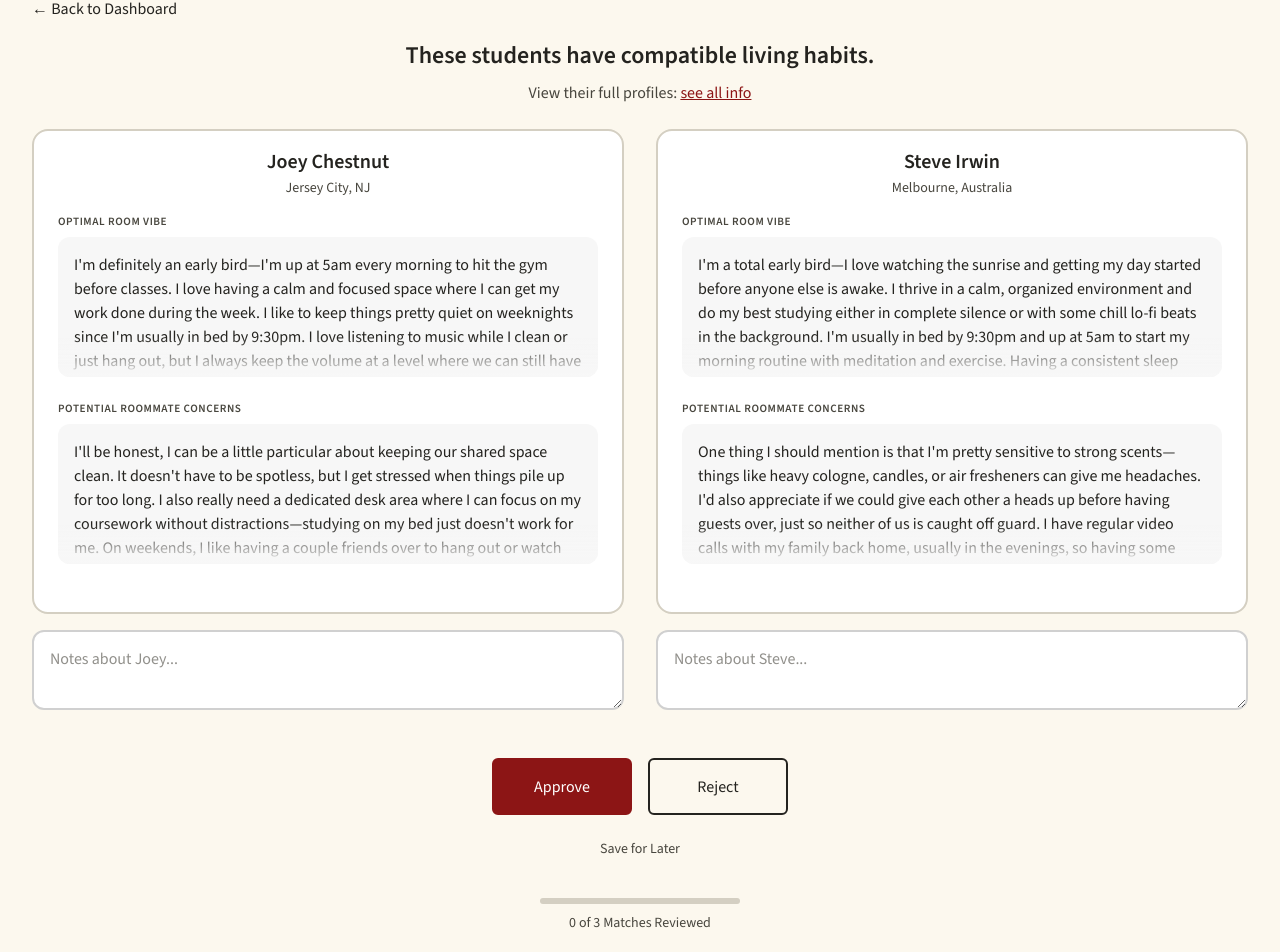
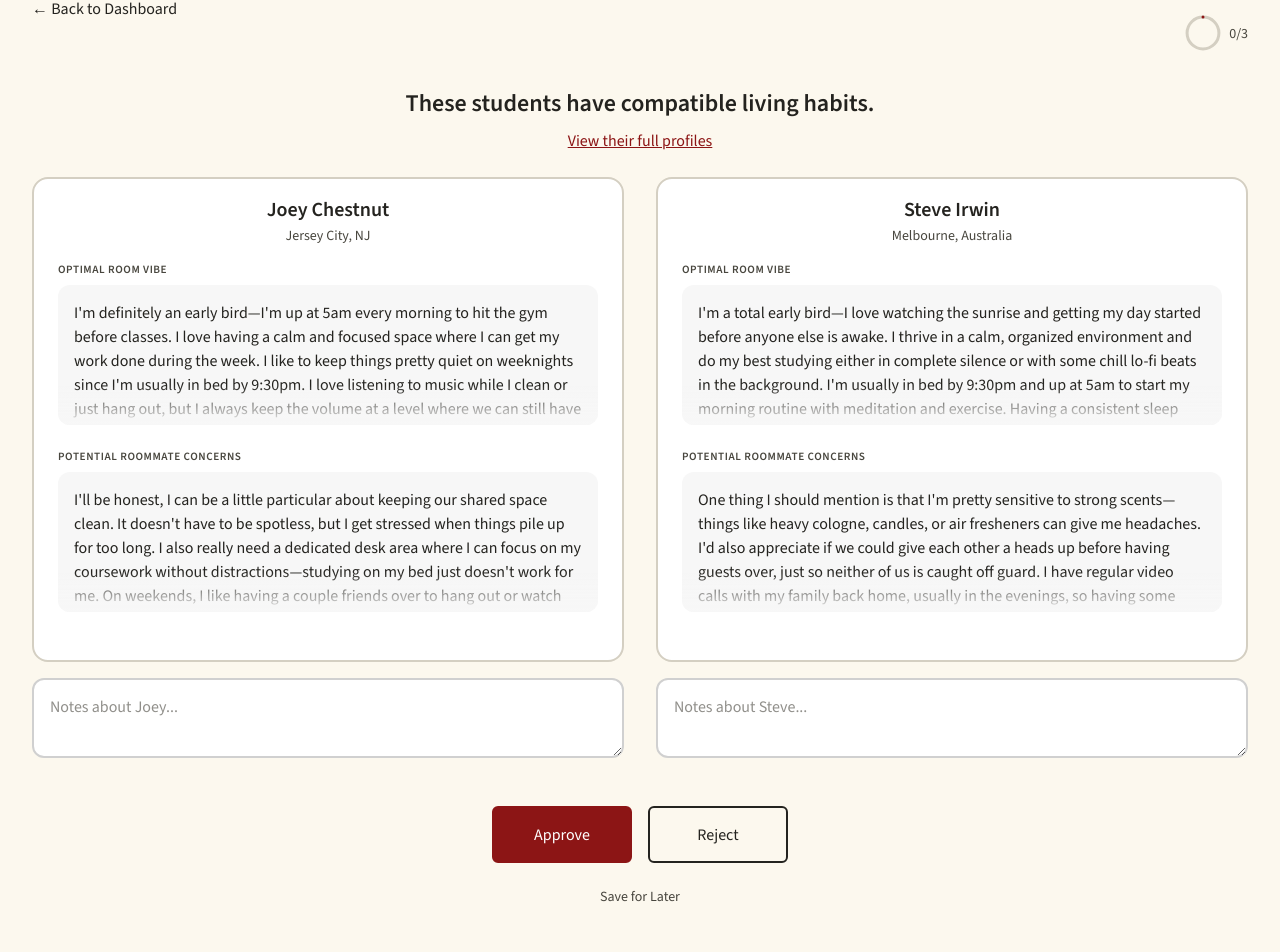
Before and after one commit to omfarkas/247froshmatch, a React (Vite) app: page /roommate in a window 1280 px wide. Shown: the part 99-1051 px from the top of the page. Built offline with nearby package versions, Linux system fonts and the light colour scheme.

Commit message:
julie fixes

```diff
--- a/src/pages/roommate/ComparisonModal.css
+++ b/src/pages/roommate/ComparisonModal.css
@@ -102,6 +102,11 @@
   border-bottom: 1px solid var(--color-border);
 }
 
+.modal-category-title--differs {
+  color: var(--color-text-secondary);
+  font-weight: 600;
+}
+
 /* Field Cards List */
 .field-cards-list {
   display: flex;
@@ -127,6 +132,11 @@
   text-align: center;
   text-transform: uppercase;
   letter-spacing: 0.03em;
+}
+
+.field-label--differs {
+  color: #dc3545;
+  font-weight: 700;
 }
 
 .field-value {
--- a/src/pages/roommate/ComparisonModal.jsx
+++ b/src/pages/roommate/ComparisonModal.jsx
@@ -108,6 +108,30 @@ function formatValue(value) {
   return value;
 }
 
+// Check if two values differ significantly
+function hasSignificantDifference(val1, val2) {
+  // Skip if either value is empty
+  if (val1 === undefined || val1 === null || val1 === "") return false;
+  if (val2 === undefined || val2 === null || val2 === "") return false;
+
+  // For numeric values (1-5 scale), difference of 2+ is significant
+  const num1 = Number(val1);
+  const num2 = Number(val2);
+  if (!isNaN(num1) && !isNaN(num2)) {
+    return Math.abs(num1 - num2) >= 2;
+  }
+
+  // For non-numeric values, any difference is significant
+  return val1 !== val2;
+}
+
+// Check if a category has significant differences
+function categoryHasSignificantDifference(category, student1, student2) {
+  return category.fields.some((field) =>
+    hasSignificantDifference(student1[field.key], student2[field.key])
+  );
+}
+
 function ComparisonModal({ student1, student2, onClose }) {
   return (
     <div className="modal-overlay" onClick={onClose}>
@@ -136,25 +160,50 @@ function ComparisonModal({ student1, student2, onClose }) {
         </div>
 
         <div className="modal-content">
-          {FIELD_CATEGORIES.map((category) => (
+          {FIELD_CATEGORIES.map((category) => {
+            const hasDifference = categoryHasSignificantDifference(
+              category,
+              student1,
+              student2
+            );
+            return (
               <div key={category.title} className="modal-category">
-              <h3 className="modal-category-title">{category.title}</h3>
+                <h3
+                  className={`modal-category-title ${
+                    hasDifference ? "modal-category-title--differs" : ""
+                  }`}
+                >
+                  {category.title}
+                </h3>
 
                 <div className="field-cards-list">
-                {category.fields.map((field) => (
+                  {category.fields.map((field) => {
+                    const fieldDiffers = hasSignificantDifference(
+                      student1[field.key],
+                      student2[field.key]
+                    );
+                    return (
                       <div key={field.key} className="field-card">
                         <div className="field-value">
                           {formatValue(student1[field.key])}
                         </div>
-                    <div className="field-label">{field.label}</div>
+                        <div
+                          className={`field-label ${
+                            fieldDiffers ? "field-label--differs" : ""
+                          }`}
+                        >
+                          {field.label}
+                        </div>
                         <div className="field-value">
                           {formatValue(student2[field.key])}
                         </div>
                       </div>
-                ))}
+                    );
+                  })}
                 </div>
               </div>
-          ))}
+            );
+          })}
         </div>
       </div>
     </div>
--- a/src/pages/roommate/Index.jsx
+++ b/src/pages/roommate/Index.jsx
@@ -45,23 +45,25 @@ function RoommateIndex() {
       <div className="roommate-page roommate-finished">
         <div className="finished-content">
           <h1>You finished reviewing matches!</h1>
-          <p style={{ marginBottom: '20px', color: '#666' }}>
+          <p style={{ marginBottom: "20px", color: "#666" }}>
             {DEMO_MATCHES.length} pairs reviewed
           </p>
-          <div style={{ display: 'flex', gap: '10px', justifyContent: 'center' }}>
+          <div
+            style={{ display: "flex", gap: "10px", justifyContent: "center" }}
+          >
             <Link to="/" className="back-link">
               ← Back to Dashboard
             </Link>
             <button
-              onClick={() => navigate('/review-matches')}
+              onClick={() => navigate("/review-matches")}
               style={{
-                padding: '10px 20px',
-                backgroundColor: '#4CAF50',
-                color: 'white',
-                border: 'none',
-                borderRadius: '5px',
-                cursor: 'pointer',
-                fontSize: '16px',
+                padding: "10px 20px",
+                backgroundColor: "#4CAF50",
+                color: "white",
+                border: "none",
+                borderRadius: "5px",
+                cursor: "pointer",
+                fontSize: "16px",
               }}
             >
               Continue to Review Matches →
@@ -72,18 +74,37 @@ function RoommateIndex() {
     );
   }
 
+  const progressPercent = (currentPairIndex / DEMO_MATCHES.length) * 100;
+
   return (
     <div className="roommate-page">
-      <Link to="/" className="back-link">
-        ← Back to Dashboard
-      </Link>
+      <div className="roommate-top-bar">
+        <Link to="/" className="back-link">
+          ← Back to Dashboard
+        </Link>
+        <div className="progress-circle-container">
+          <svg className="progress-circle" viewBox="0 0 36 36">
+            <path
+              className="progress-circle-bg"
+              d="M18 2.0845 a 15.9155 15.9155 0 0 1 0 31.831 a 15.9155 15.9155 0 0 1 0 -31.831"
+            />
+            <path
+              className="progress-circle-fill"
+              strokeDasharray={`${progressPercent}, 100`}
+              d="M18 2.0845 a 15.9155 15.9155 0 0 1 0 31.831 a 15.9155 15.9155 0 0 1 0 -31.831"
+            />
+          </svg>
+          <span className="progress-circle-text">
+            {currentPairIndex}/{DEMO_MATCHES.length}
+          </span>
+        </div>
+      </div>
 
       <header className="roommate-header">
         <h1>These students have compatible living habits.</h1>
         <p className="roommate-subheader">
-          View their full profiles:{" "}
           <button className="see-all-info-btn" onClick={handleOpenModal}>
-            see all info
+            View their full profiles
           </button>
         </p>
       </header>
@@ -137,20 +158,6 @@ function RoommateIndex() {
         </button>
       </div>
 
-      <div className="progress-section">
-        <div className="progress-bar">
-          <div
-            className="progress-fill"
-            style={{
-              width: `${(currentPairIndex / DEMO_MATCHES.length) * 100}%`,
-            }}
-          />
-        </div>
-        <div className="progress-text">
-          {currentPairIndex} of {DEMO_MATCHES.length} Matches Reviewed
-        </div>
-      </div>
-
       {isModalOpen && (
         <ComparisonModal
           student1={currentPair.student1}
--- a/src/pages/roommate/Roommate.css
+++ b/src/pages/roommate/Roommate.css
@@ -6,10 +6,16 @@
   padding-bottom: var(--spacing-md);
 }
 
+.roommate-top-bar {
+  display: flex;
+  justify-content: space-between;
+  align-items: center;
+  margin-bottom: var(--spacing-sm);
+}
+
 .roommate-page .back-link {
   position: static;
   display: block;
-  margin-bottom: var(--spacing-sm);
 }
 
 /* Header */
@@ -67,7 +73,8 @@
   background: var(--color-surface);
   border: 2px solid var(--color-border);
   border-radius: var(--radius-lg);
-  padding: var(--spacing-sm) var(--spacing-md) var(--spacing-md) var(--spacing-md);
+  padding: var(--spacing-sm) var(--spacing-md) var(--spacing-md)
+    var(--spacing-md);
   display: flex;
   flex-direction: column;
 }
@@ -97,7 +104,7 @@
 
 .section-title {
   font-family: var(--font-primary);
-  font-size: 0.875rem;
+  font-size: 1rem;
   font-weight: 600;
   color: var(--color-text-secondary);
   margin-bottom: var(--spacing-xs);
@@ -225,32 +232,35 @@ button.action-btn--approve:hover {
   display: inline-block;
 }
 
-/* Progress Section */
-.progress-section {
+/* Circular Progress */
+.progress-circle-container {
   display: flex;
-  flex-direction: column;
   align-items: center;
   gap: var(--spacing-xs);
-  margin-top: var(--spacing-lg);
 }
 
-.progress-bar {
-  width: 200px;
-  height: 6px;
-  background: var(--color-border);
-  border-radius: 3px;
-  overflow: hidden;
+.progress-circle {
+  width: 36px;
+  height: 36px;
 }
 
-.progress-fill {
-  height: 100%;
-  background: var(--color-accent);
-  border-radius: 3px;
-  transition: width 0.3s ease;
+.progress-circle-bg {
+  fill: none;
+  stroke: var(--color-border);
+  stroke-width: 3;
 }
 
-.progress-text {
+.progress-circle-fill {
+  fill: none;
+  stroke: var(--color-accent);
+  stroke-width: 3;
+  stroke-linecap: round;
+  transition: stroke-dasharray 0.3s ease;
+}
+
+.progress-circle-text {
   font-size: 0.875rem;
+  font-weight: 500;
   color: var(--color-text-secondary);
 }
 
```
Lines whose indentation alone changed are shown as unchanged.
